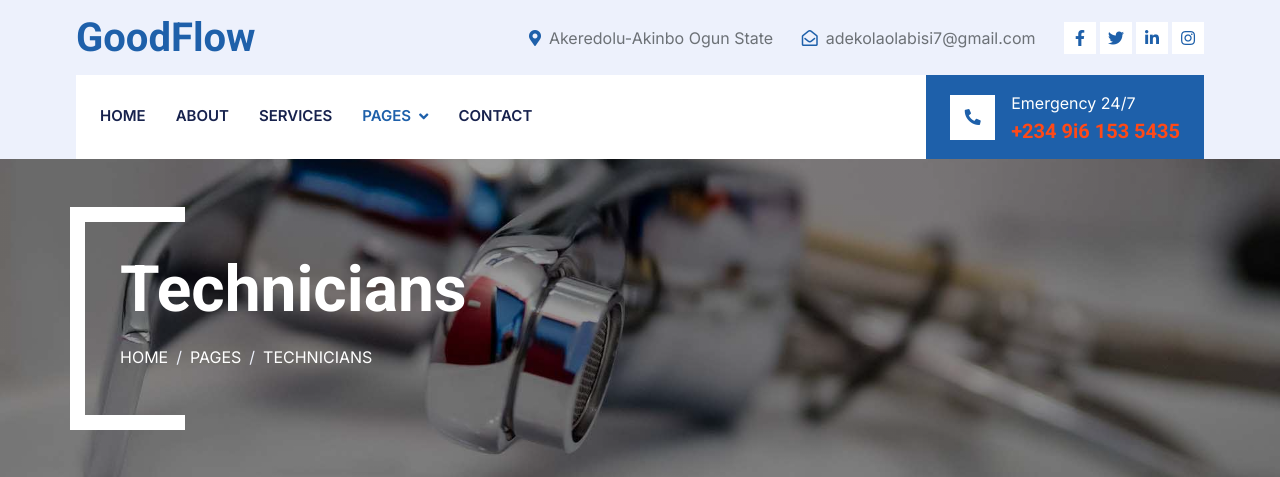
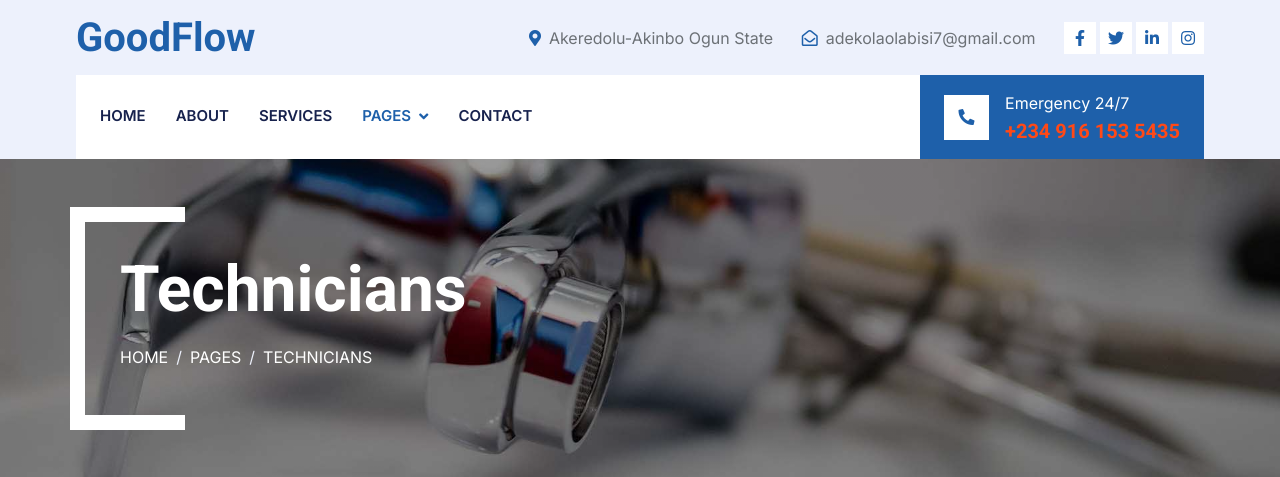
Before and after one commit to kehman18/GoodFlow, a Flask app: page /team.html in a window 1280 px wide. Shown: the top 477 px of the page. Run offline with Flask 3, Linux system fonts and the light colour scheme; some libraries are stand-ins or nearby versions.

Commit message:
Corrected a typo

```diff
--- a/templates/team.html
+++ b/templates/team.html
@@ -147,7 +147,7 @@
             </div>
             <div class="ms-3">
               <p class="mb-1 text-white">Emergency 24/7</p>
-              <h5 class="m-0 text-secondary">+234 9i6 153 5435</h5>
+              <h5 class="m-0 text-secondary">+234 916 153 5435</h5>
             </div>
           </div>
         </div>
```
